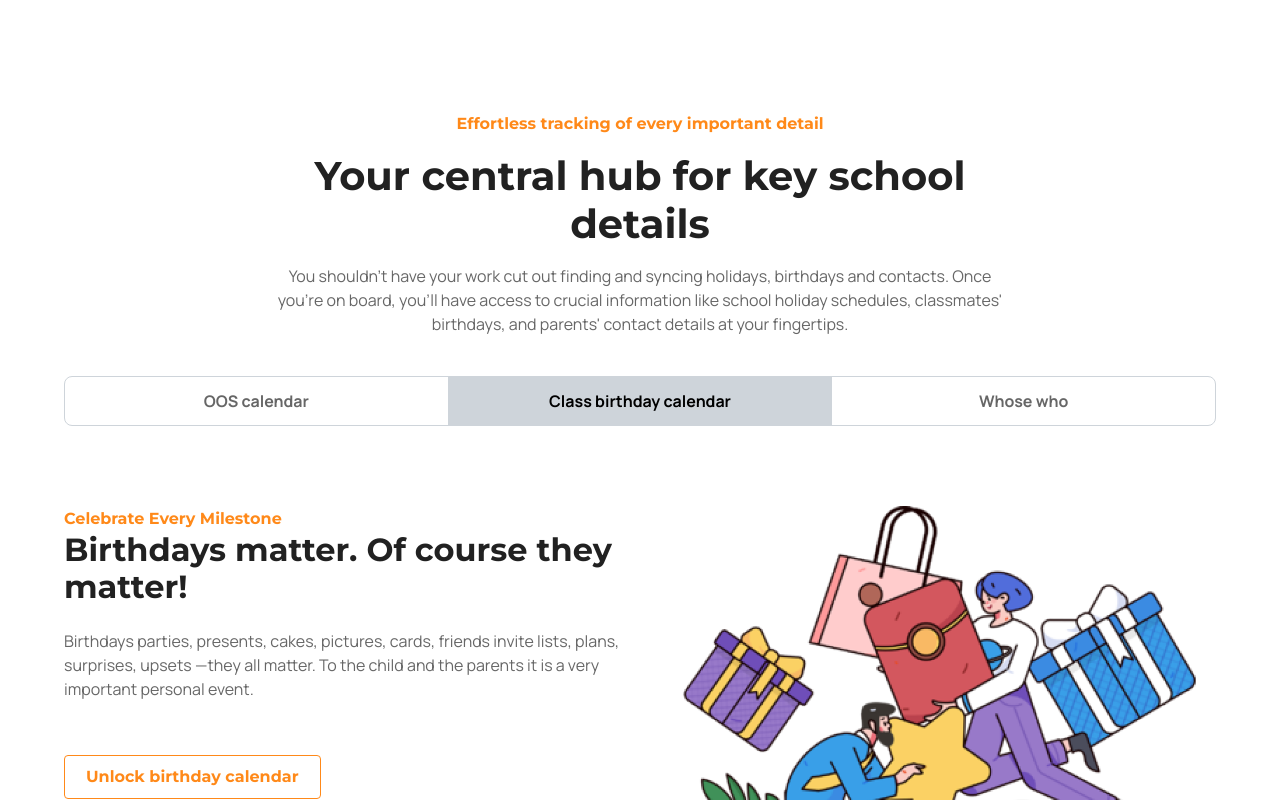
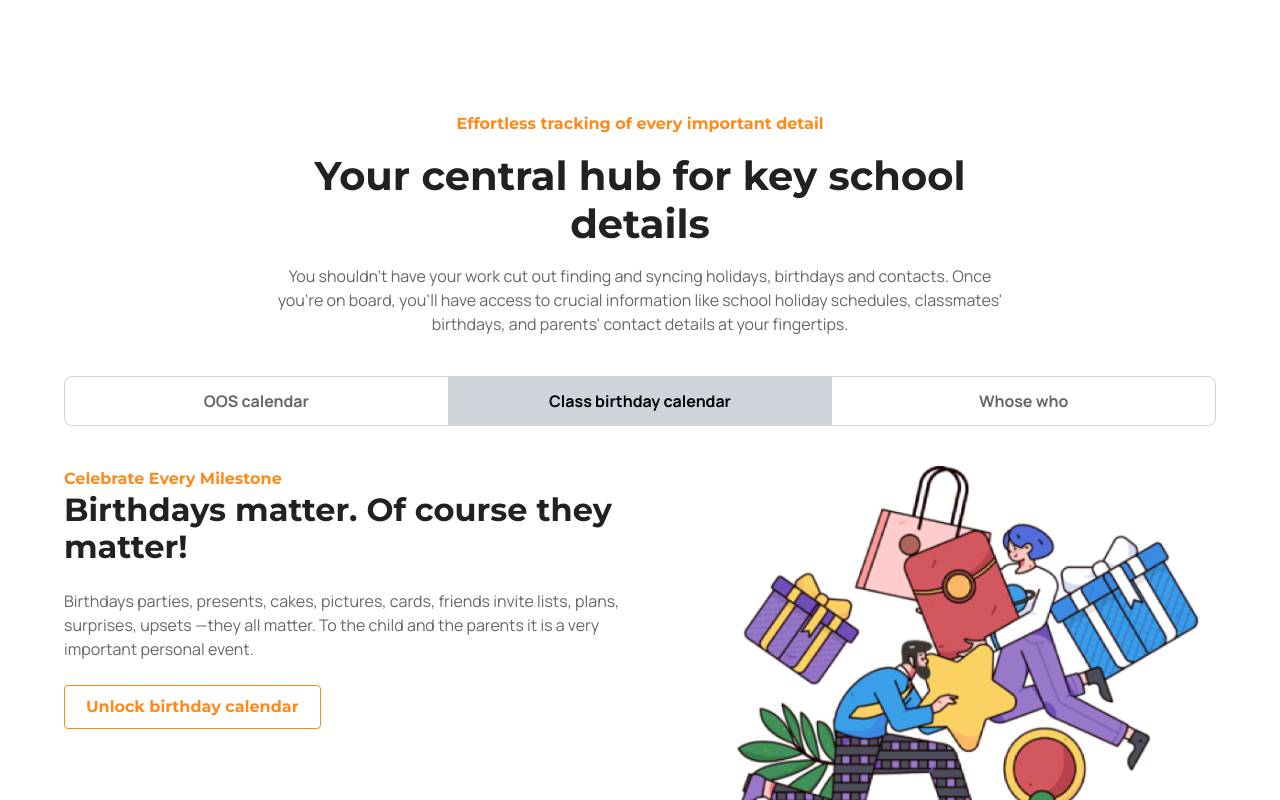
Before and after one commit to digital-brother/ooscca-fe, a Next.js app: page / in a window 1280 px wide. Both pictures are taken after a click on the tab "Class birthday calendar". Shown: the part 5352-6152 px from the top of the page. Built offline with nearby package versions, Linux system fonts and the light colour scheme.

Commit message:
Fix spacing

```diff
--- a/src/app/(homepage)/HomepageTabs.js
+++ b/src/app/(homepage)/HomepageTabs.js
@@ -93,21 +93,21 @@ function ContentPanel({ type }) {
         <Typography mb={3} variant="h3">
           {data.header}
         </Typography>
-        <Typography mb={6.7} variant="body1" color="text.secondary">
+        <Typography mb={3} variant="body1" color="text.secondary">
           {data.description}
         </Typography>
         <Button variant="outlined" color="orange" size="large">
           {data.button}
         </Button>
       </Box>
-      <Box sx={{ flex: 1}}>
+      <Box sx={{ flex: 1, textAlign: "right"}}>
         <Image
           src={data.image}
           alt="School"
           width="0"
           height="0"
           sizes="100vw"
-          style={{ width: "100%", height: "auto" }}
+          style={{ width: "100%", height: "auto", maxWidth: 500 }}
         />
       </Box>
     </Box>
@@ -140,7 +140,7 @@ function Tabs(props) {
             <CustomTab label="Whose who" value="whoseWho" />
           </TabList>
         </Box>
-        <Box sx={{ p: 0, pt: { xs: 4, md: 10 } }}>
+        <Box sx={{ p: 0, pt: 5 }}>
           <TabPanel sx={{ p: 0 }} value="oosCalendar">
             <SchoolStats />
           </TabPanel>
```
